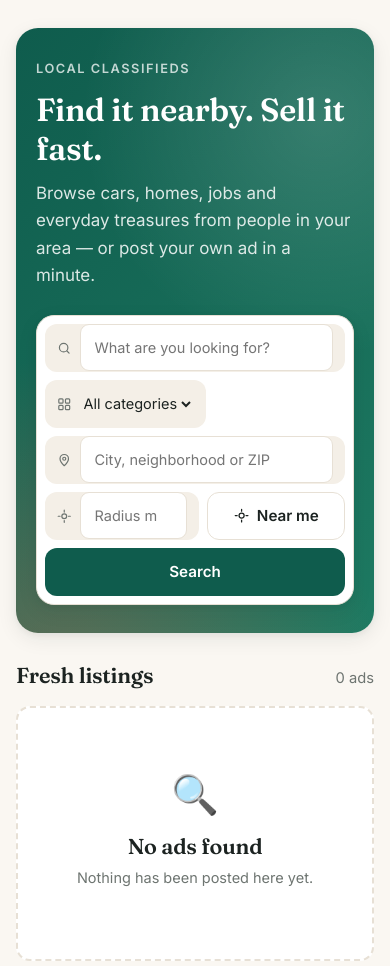
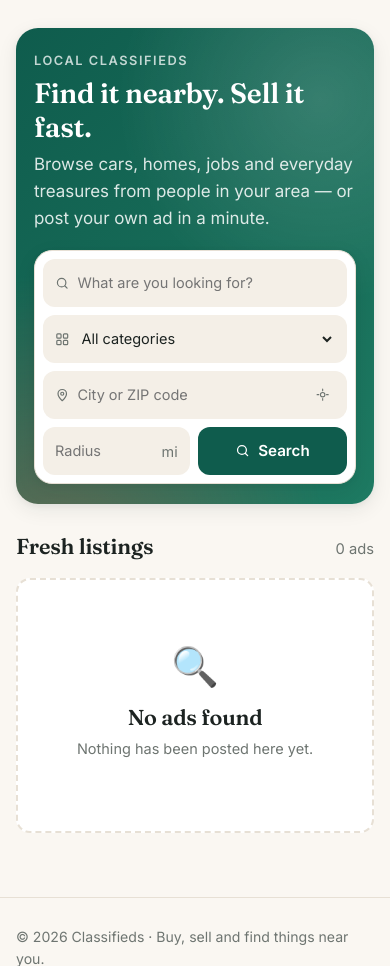
Before and after one commit to smakwana2/classifieds, a Django app: page / in a window 390 px wide. Shown: the part 99-1065 px from the top of the page. Run offline with Django 5.2, Linux system fonts and the light colour scheme; data that the repository does not hold is empty.

Commit message:
Fit the search bar on one row, shorten the hero, bust stale CSS
- Search bar: "Near me" becomes a locate icon inside the Location field;
  fields share the width so the bar is one row from 1024px up, two even
  rows on mid-size screens and stacked on phones.
- Fix a specificity tie that let the site-wide input style draw white
  boxes inside the search bar fields.
- Hero: heading and tagline on one line on desktop, tighter padding;
  about 263px tall instead of 425px.
- Add {% versioned_static %} (ads/templatetags/assets.py) so site.css and
  site.js links carry ?v=<mtime> and browsers stop showing stale styles
  after an edit.

Co-Authored-By: Claude Opus 5.5 <noreply@anthropic.com>

```diff
--- /dev/null
+++ b/ads/templatetags/assets.py
@@ -0,0 +1,23 @@
+"""{% versioned_static %}: a static URL that changes whenever the file changes.
+
+The dev server sends no Cache-Control header for static files, so browsers cache
+site.css/site.js heuristically and keep showing old versions after an edit.
+Appending ?v=<last-modified time> gives each version its own URL.
+"""
+import os
+
+from django import template
+from django.contrib.staticfiles import finders
+from django.templatetags.static import static
+
+register = template.Library()
+
+
+@register.simple_tag
+def versioned_static(path):
+    url = static(path)
+    found = finders.find(path)
+    if not found:
+        return url
+    version = int(os.path.getmtime(found))
+    return f"{url}{'&' if '?' in url else '?'}v={version}"
--- a/ads/tests.py
+++ b/ads/tests.py
@@ -44,6 +44,12 @@ class AdTestCase(TestCase):
         response = self.client.get(reverse('ads:categories'))
         self.assertContains(response, 'Vehicles')
         self.assertContains(response, 'Bicycles')
+
+    def test_static_assets_are_versioned(self):
+        # site.css/site.js links carry ?v=<mtime> so browsers fetch them again after a change.
+        html = self.client.get(reverse('ads:list')).content.decode()
+        self.assertRegex(html, r'/static/css/site\.css\?v=\d+"')
+        self.assertRegex(html, r'/static/js/site\.js\?v=\d+"')
 
     def test_search(self):
         self.assertContains(self.client.get(reverse('ads:list'), {'q': 'road'}), 'Road bike')
--- a/static/css/site.css
+++ b/static/css/site.css
@@ -170,7 +170,7 @@ a.chip:hover { border-color: var(--brand); color: var(--brand); }
    ========================================================================== */
 .hero {
   position: relative; overflow: hidden; border-radius: 22px; margin-bottom: 30px;
-  padding: clamp(28px, 6vw, 56px) clamp(20px, 5vw, 52px);
+  padding: clamp(20px, 3.2vw, 34px) clamp(18px, 4vw, 44px);
   background:
     radial-gradient(circle at 85% 15%, rgba(255, 255, 255, .14), transparent 40%),
     radial-gradient(circle at 10% 110%, rgba(232, 102, 74, .35), transparent 45%),
@@ -178,9 +178,9 @@ a.chip:hover { border-color: var(--brand); color: var(--brand); }
   color: #fff;
   box-shadow: var(--shadow-md);
 }
-.hero h1 { font-size: clamp(2rem, 5vw, 3.1rem); max-width: 16ch; }
-.hero p.lede { margin: 12px 0 26px; max-width: 46ch; font-size: 1.06rem; color: rgba(255, 255, 255, .85); }
-.hero .eyebrow { display: inline-block; margin-bottom: 12px; font-size: .8rem; font-weight: 600; letter-spacing: .12em; text-transform: uppercase; color: rgba(255, 255, 255, .75); }
+.hero h1 { font-size: clamp(1.75rem, 3.6vw, 2.5rem); }
+.hero p.lede { margin: 6px 0 18px; max-width: none; font-size: 1.06rem; color: rgba(255, 255, 255, .85); }
+.hero .eyebrow { display: inline-block; margin-bottom: 6px; font-size: .8rem; font-weight: 600; letter-spacing: .12em; text-transform: uppercase; color: rgba(255, 255, 255, .75); }
 .page-head { margin-bottom: 22px; }
 .page-head .crumbs { font-size: .88rem; color: var(--muted); margin-bottom: 6px; }
 .page-head .crumbs a { color: var(--muted); text-decoration: none; }
@@ -194,11 +194,45 @@ a.chip:hover { border-color: var(--brand); color: var(--brand); }
 }
 .searchbar .field { display: flex; align-items: center; gap: 8px; padding: 0 12px; border-radius: 12px; background: var(--surface-2); min-height: 48px; }
 .searchbar .field .icon { color: var(--muted); }
+.searchbar .field { min-width: 0; }
 .searchbar .field.grow { flex: 1 1 240px; }
-.searchbar .field.location { flex: 1 1 200px; }
-.searchbar .field.radius { flex: 0 1 130px; }
-.searchbar input, .searchbar select { border: 0; background: transparent; padding: 0; min-height: 46px; box-shadow: none !important; width: 100%; color: var(--ink); }
-.searchbar input:focus, .searchbar select:focus { outline: none; }
+.searchbar .field.category { flex: 1 1 180px; }
+.searchbar .field.location { flex: 1 1 220px; padding-right: 6px; }
+.searchbar .field.radius { flex: 0 0 116px; }
+.searchbar select { text-overflow: ellipsis; }
+.searchbar .unit { color: var(--muted); font-size: .9rem; }
+.searchbar .locate {
+  display: grid; place-items: center; flex: none; width: 36px; height: 36px; padding: 0;
+  border: 0; border-radius: 9px; background: transparent; color: var(--muted); cursor: pointer;
+}
+.searchbar .locate:hover { background: var(--surface); color: var(--brand); }
+.searchbar .locate.busy .icon { animation: spin 1s linear infinite; color: var(--brand); }
+@keyframes spin { to { transform: rotate(360deg); } }
+/* Wide screens: everything on one row. Fields share the space; the category menu is capped. */
+@media (min-width: 1024px) {
+  .searchbar { flex-wrap: nowrap; }
+  .searchbar .field.grow { flex: 1.3 1 0; }
+  .searchbar .field.category { flex: 0 1 180px; }
+  .searchbar .field.location { flex: 1 1 0; }
+  .searchbar .btn { flex: none; }
+}
+@media (min-width: 1024px) and (max-width: 1199px) {
+  .searchbar { gap: 6px; }
+  .searchbar .field { padding-inline: 10px; gap: 6px; }
+  .searchbar .field.grow { flex-grow: 1.15; }
+  .searchbar .field.category { flex-basis: 164px; }
+  .searchbar .field.category .icon { display: none; }
+  .searchbar .field.radius { flex-basis: 112px; }
+}
+/* Mid-size screens: two even rows (search + category, then location + radius + button). */
+@media (min-width: 641px) and (max-width: 1023px) {
+  .searchbar .field.grow { flex: 1 1 360px; }
+  .searchbar .field.category { flex: 1 1 200px; }
+  .searchbar .field.location { flex: 1 1 260px; }
+}
+/* .field in the selector so this beats the site-wide input[type=…] rule, which has equal specificity and comes later. */
+.searchbar .field input, .searchbar .field select { border: 0; border-radius: 0; background: transparent; padding: 0; min-height: 46px; min-width: 0; box-shadow: none !important; width: 100%; color: var(--ink); }
+.searchbar .field input:focus, .searchbar .field select:focus { outline: none; }
 .searchbar .field:focus-within { box-shadow: 0 0 0 2px var(--brand); }
 .searchbar .btn { min-height: 48px; border-radius: 12px; }
 .search-note { margin: 12px 4px 0; font-size: .9rem; color: var(--muted); }
@@ -412,7 +446,7 @@ input:focus, select:focus, textarea:focus { outline: none; border-color: var(--b
   .nav { gap: 8px 14px; }
   .nav-links { width: 100%; justify-content: flex-start; }
   .user-chip .name { display: none; }
-  .searchbar .field.radius, .searchbar select { flex: 1 1 140px; }
+  .searchbar .field.radius { flex: 1 1 110px; }
   .searchbar .btn { flex: 1 1 auto; }
 }
 @media (prefers-reduced-motion: reduce) {
--- a/templates/ads/_searchbar.html
+++ b/templates/ads/_searchbar.html
@@ -5,27 +5,30 @@
     <input type="search" name="q" id="id_q" value="{{ form.q.value|default_if_none:'' }}" placeholder="What are you looking for?">
   </label>
   {% if not category and not tag %}
-    <label class="field">
+    <label class="field category">
       <svg class="icon"><use href="#i-grid"/></svg>
       <span class="visually-hidden">Category</span>
       {{ form.category }}
     </label>
   {% endif %}
-  <label class="field location">
+  {# A div, not a label: the field holds a second control (the locate button). #}
+  <div class="field location">
     <svg class="icon"><use href="#i-pin"/></svg>
-    <span class="visually-hidden">Location</span>
+    <label class="visually-hidden" for="id_near">Location</label>
     <input type="text" name="near" id="id_near" maxlength="200" autocomplete="off"
-           value="{{ form.near.value|default_if_none:'' }}" placeholder="City, neighborhood or ZIP">
-  </label>
+           value="{{ form.near.value|default_if_none:'' }}" placeholder="City or ZIP code">
+    <button type="button" class="locate" id="near-me" title="Use my current location">
+      <svg class="icon"><use href="#i-locate"/></svg><span class="visually-hidden">Use my current location</span>
+    </button>
+  </div>
   <label class="field radius">
-    <svg class="icon"><use href="#i-locate"/></svg>
     <span class="visually-hidden">Within (miles)</span>
     <input type="number" name="radius" id="id_radius" min="1" max="12500" step="any"
-           value="{{ form.radius.value|default_if_none:'' }}" placeholder="Radius mi">
+           value="{{ form.radius.value|default_if_none:'' }}" placeholder="Radius">
+    <span class="unit" aria-hidden="true">mi</span>
   </label>
   {{ form.lat }}{{ form.lng }}
-  <button type="button" class="btn secondary" id="near-me"><svg class="icon"><use href="#i-locate"/></svg><span>Near me</span></button>
-  <button class="btn">Search</button>
+  <button class="btn"><svg class="icon"><use href="#i-search"/></svg>Search</button>
 </form>
 {% if form.errors %}
   <ul class="errorlist">{% for field, errs in form.errors.items %}{% for e in errs %}<li>{{ e }}</li>{% endfor %}{% endfor %}</ul>
--- a/templates/ads/ad_list.html
+++ b/templates/ads/ad_list.html
@@ -74,7 +74,8 @@ document.getElementById('near-me').addEventListener('click', function () {
   const btn = this;
   const label = btn.querySelector('span');
   if (!navigator.geolocation) { alert('Geolocation is not supported by your browser.'); return; }
-  label.textContent = 'Locating…';
+  label.textContent = 'Finding your location…';
+  btn.classList.add('busy');
   navigator.geolocation.getCurrentPosition(function (pos) {
     document.getElementById('id_near').value = '';
     document.getElementById('id_lat').value = pos.coords.latitude.toFixed(6);
@@ -83,7 +84,8 @@ document.getElementById('near-me').addEventListener('click', function () {
     if (!radius.value) radius.value = 15;
     btn.form.submit();
   }, function () {
-    label.textContent = 'Near me';
+    label.textContent = 'Use my current location';
+    btn.classList.remove('busy');
     alert('Could not get your location.');
   });
 });
--- a/templates/base.html
+++ b/templates/base.html
@@ -1,4 +1,4 @@
-{% load static %}<!doctype html>
+{% load static assets %}<!doctype html>
 <html lang="en">
 <head>
   <meta charset="utf-8">
@@ -8,7 +8,7 @@
   <link rel="preconnect" href="https://fonts.gstatic.com" crossorigin>
   <link rel="stylesheet" href="https://fonts.googleapis.com/css2?family=Fraunces:opsz,wght@9..144,500;9..144,600&family=Inter:wght@400;500;600;700&display=swap">
   <link rel="stylesheet" href="https://unpkg.com/leaflet@1.9.4/dist/leaflet.css">
-  <link rel="stylesheet" href="{% static 'css/site.css' %}">
+  <link rel="stylesheet" href="{% versioned_static 'css/site.css' %}">
 </head>
 <body>
 <svg width="0" height="0" style="position:absolute" aria-hidden="true">
@@ -67,7 +67,7 @@
 </footer>
 
 <script src="https://unpkg.com/leaflet@1.9.4/dist/leaflet.js"></script>
-<script src="{% static 'js/site.js' %}"></script>
+<script src="{% versioned_static 'js/site.js' %}"></script>
 {% block scripts %}{% endblock %}
 </body>
 </html>
```
Also changed, not shown: CLAUDE.md (+1 -0 lines), ads/templatetags/__init__.py (added).
